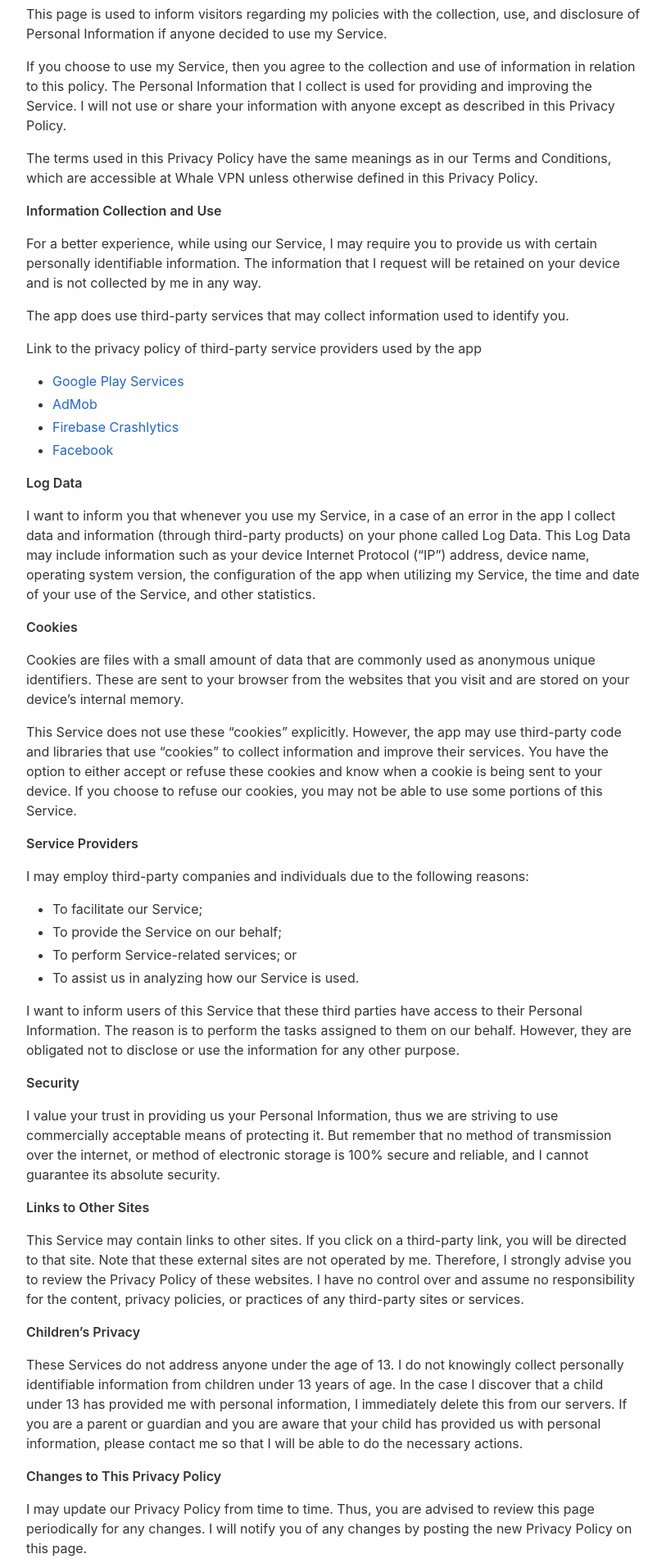
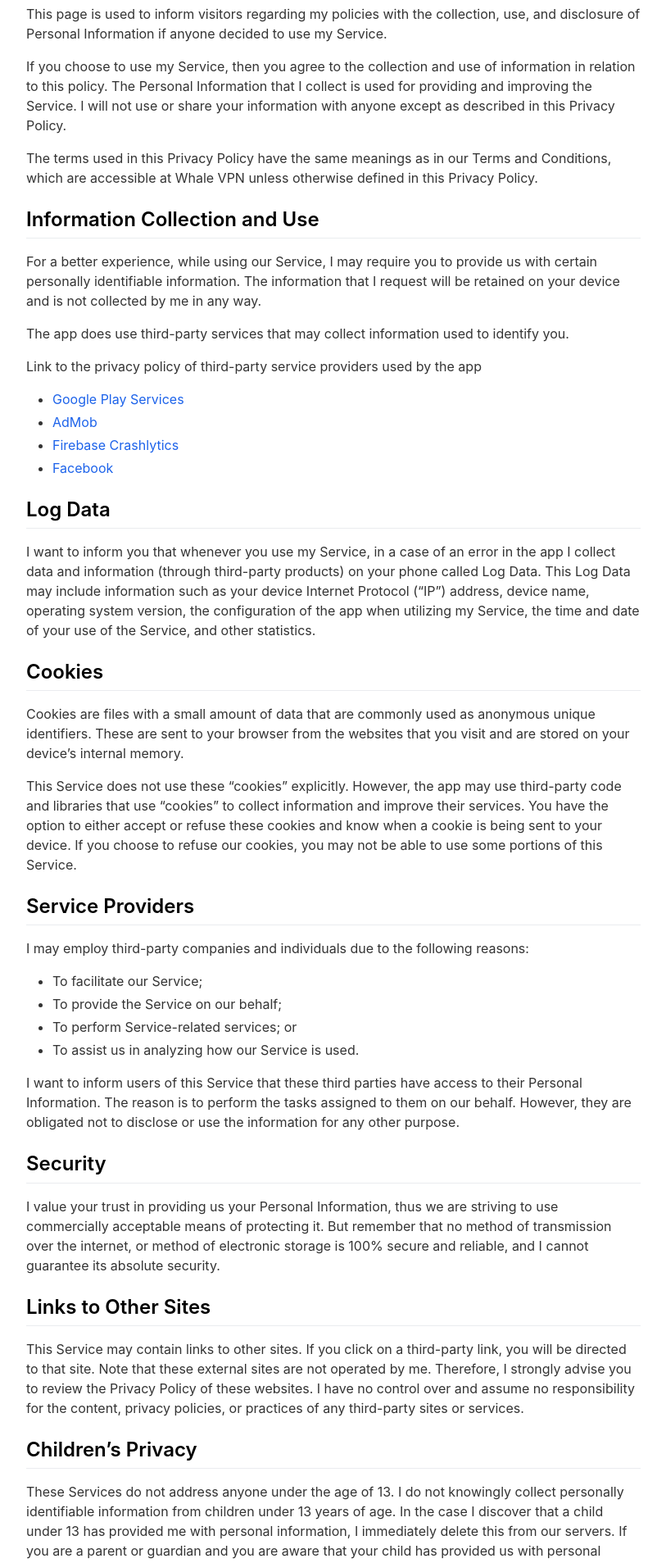
Before and after one commit to Wwallpaper/Wwallpaper.github.io, a Jekyll site: the page built from _pages/privacypolicy.md, in a window 1280 px wide. Shown: the part 343-2250 px from the top of the page at 82% size, without its empty margins (233-1046 px from the left). Built offline with Jekyll 4.4.1, drawn with Linux system fonts in a browser that asks for light colours; nearby versions of some CDN libraries.

```diff
--- a/_pages/privacypolicy.md
+++ b/_pages/privacypolicy.md
@@ -17,7 +17,7 @@ If you choose to use my Service, then you agree to the collection and use of inf
 
 The terms used in this Privacy Policy have the same meanings as in our Terms and Conditions, which are accessible at Whale VPN unless otherwise defined in this Privacy Policy.
 
-**Information Collection and Use**
+## Information Collection and Use
 
 For a better experience, while using our Service, I may require you to provide us with certain personally identifiable information. The information that I request will be retained on your device and is not collected by me in any way.
 
@@ -30,17 +30,17 @@ Link to the privacy policy of third-party service providers used by the app
 *   [Firebase Crashlytics](https://firebase.google.com/support/privacy/)
 *   [Facebook](https://www.facebook.com/about/privacy/update/printable)
 
-**Log Data**
+## Log Data
 
 I want to inform you that whenever you use my Service, in a case of an error in the app I collect data and information (through third-party products) on your phone called Log Data. This Log Data may include information such as your device Internet Protocol (“IP”) address, device name, operating system version, the configuration of the app when utilizing my Service, the time and date of your use of the Service, and other statistics.
 
-**Cookies**
+## Cookies
 
 Cookies are files with a small amount of data that are commonly used as anonymous unique identifiers. These are sent to your browser from the websites that you visit and are stored on your device's internal memory.
 
 This Service does not use these “cookies” explicitly. However, the app may use third-party code and libraries that use “cookies” to collect information and improve their services. You have the option to either accept or refuse these cookies and know when a cookie is being sent to your device. If you choose to refuse our cookies, you may not be able to use some portions of this Service.
 
-**Service Providers**
+## Service Providers
 
 I may employ third-party companies and individuals due to the following reasons:
 
@@ -51,24 +51,24 @@ I may employ third-party companies and individuals due to the following reasons:
 
 I want to inform users of this Service that these third parties have access to their Personal Information. The reason is to perform the tasks assigned to them on our behalf. However, they are obligated not to disclose or use the information for any other purpose.
 
-**Security**
+## Security
 
 I value your trust in providing us your Personal Information, thus we are striving to use commercially acceptable means of protecting it. But remember that no method of transmission over the internet, or method of electronic storage is 100% secure and reliable, and I cannot guarantee its absolute security.
 
-**Links to Other Sites**
+## Links to Other Sites
 
 This Service may contain links to other sites. If you click on a third-party link, you will be directed to that site. Note that these external sites are not operated by me. Therefore, I strongly advise you to review the Privacy Policy of these websites. I have no control over and assume no responsibility for the content, privacy policies, or practices of any third-party sites or services.
 
-**Children’s Privacy**
+## Children’s Privacy
 
 These Services do not address anyone under the age of 13. I do not knowingly collect personally identifiable information from children under 13 years of age. In the case I discover that a child under 13 has provided me with personal information, I immediately delete this from our servers. If you are a parent or guardian and you are aware that your child has provided us with personal information, please contact me so that I will be able to do the necessary actions.
 
-**Changes to This Privacy Policy**
+## Changes to This Privacy Policy
 
 I may update our Privacy Policy from time to time. Thus, you are advised to review this page periodically for any changes. I will notify you of any changes by posting the new Privacy Policy on this page.
 
 This policy is effective as of 2023-05-06
 
-**Contact Us**
+## Contact Us
 
 If you have any questions or suggestions about my Privacy Policy, do not hesitate to contact me at assassinstudio45@gmail.com.
```
